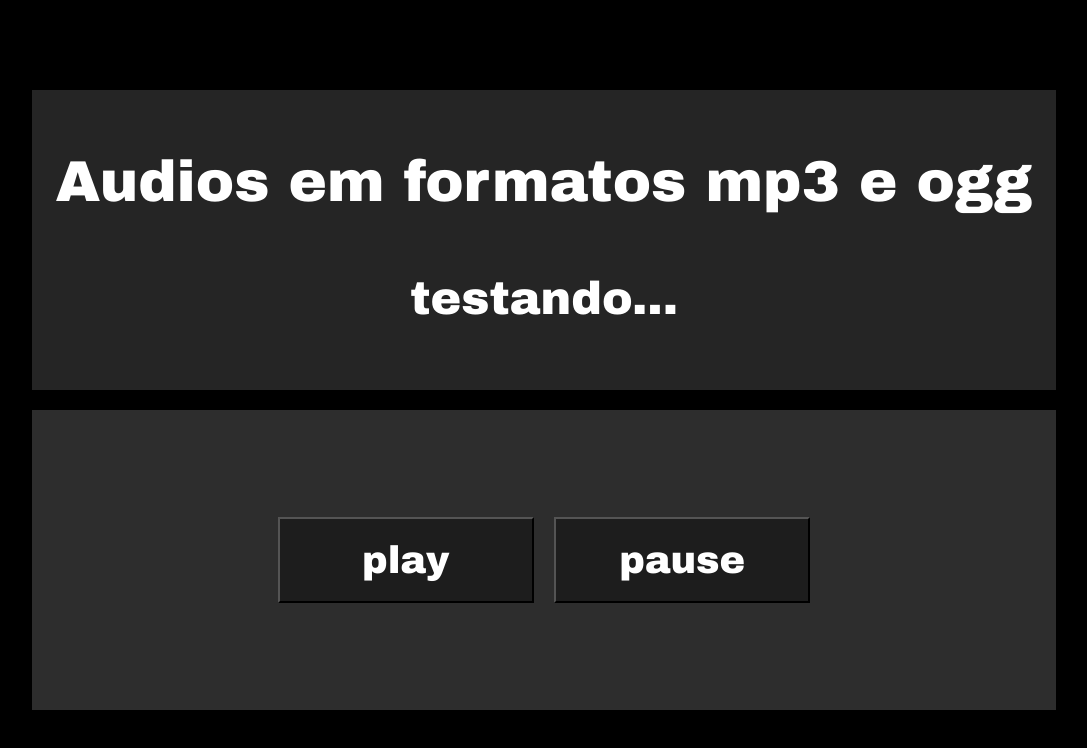
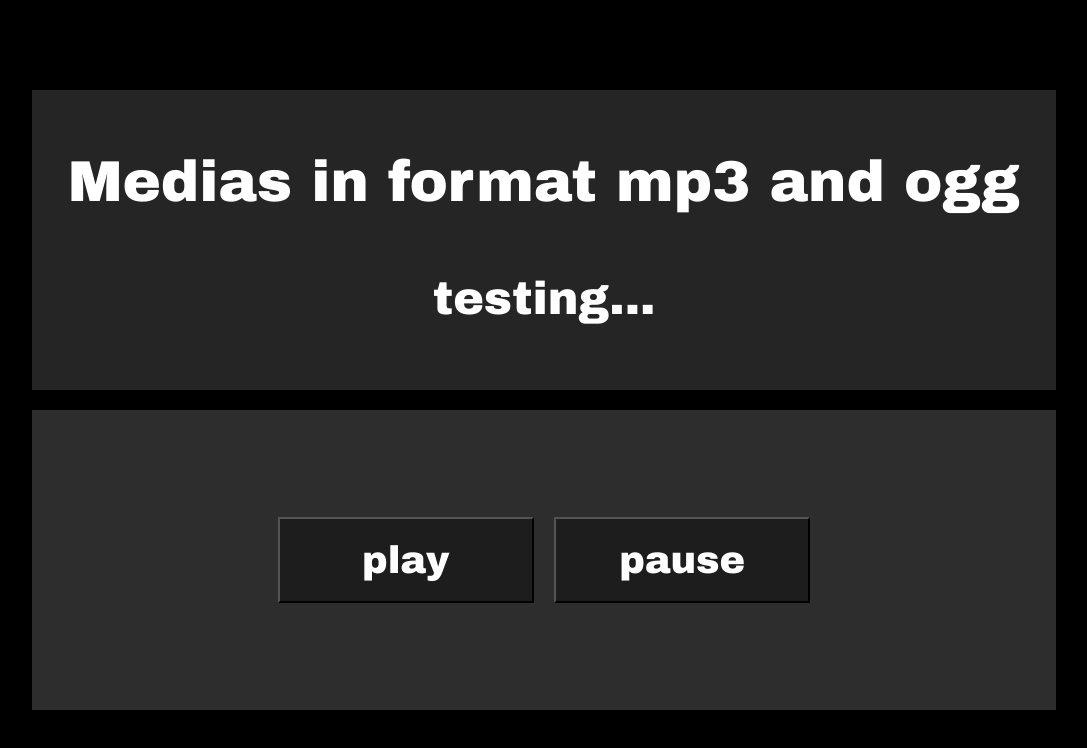
Before and after one commit to deppbrazil/audiomp3-web, a plain HTML site: page index.html in a window 1280 px wide. Shown: the whole page, without its empty margins (96-1183 px from the left). Drawn offline with Linux system fonts and the light colour scheme.

Commit message:
pt-br > en

```diff
--- a/index.html
+++ b/index.html
@@ -1,6 +1,5 @@
 <!DOCTYPE html>
 <html>
-
     <head>
         <title>MP3 + OGG</title>
         <meta charset="utf-8" lang="pt-br">
@@ -15,8 +14,8 @@
             <source src="assets/audio.ogg" type="audio/ogg" />
         </audio>
         <div class="container1">
-        <h1 class="title">Audios em formatos mp3 e ogg</h1>
-        <h2 class="subtitle">testando...</h2>
+            <h1 class="title">Medias in format mp3 and ogg</h1>
+            <h2 class="subtitle">testing...</h2>
         </div>
         <div class="container2">
             <button class="play" onclick="playaudio()">play</button>
@@ -24,5 +23,4 @@
         </div>
         <script type="text/javascript" src="js/action.js"></script>
 </body>
-
 </html>
```
Also changed, not shown: README.md, css/style.css (line endings or trailing spaces), js/action.js (indentation only). Lines whose indentation alone changed are shown as unchanged.
